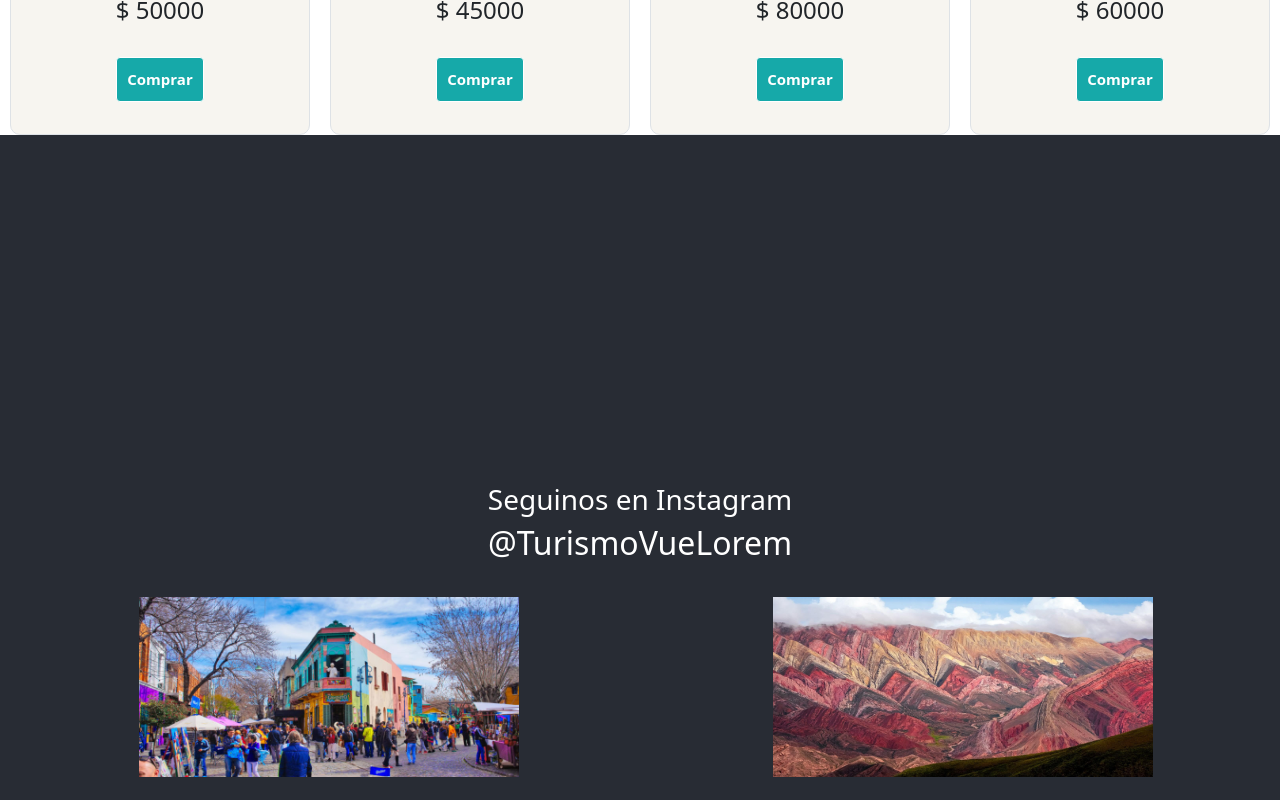
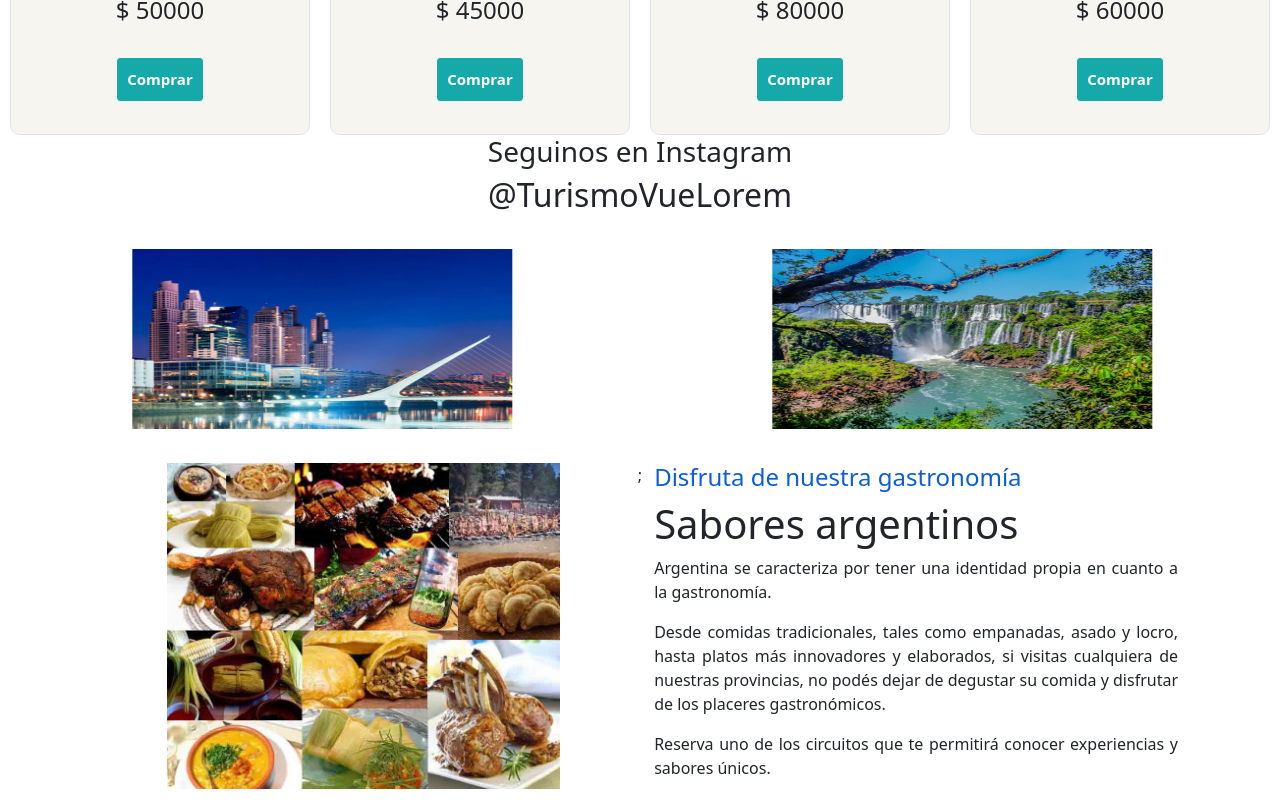
Before and after one commit to GPallero/Proyecto-React-Numen, a React (Create React App) app: page / in a window 1280 px wide. Shown: the part 1140-1940 px from the top of the page. Built offline with nearby package versions, Linux system fonts and the light colour scheme.

Commit message:
Revisión carousel

```diff
--- a/package.json
+++ b/package.json
@@ -3,6 +3,7 @@
   "version": "0.1.0",
   "private": true,
   "dependencies": {
+    "@mui/material": "^5.2.3",
     "@testing-library/jest-dom": "^5.15.0",
     "@testing-library/react": "^11.2.7",
     "@testing-library/user-event": "^12.8.3",
--- a/src/App.css
+++ b/src/App.css
@@ -14,11 +14,10 @@
 }
 
 .App-header {
-	background-color: #282c34;
-	min-height: 100vh;
+	background-color: blue;
+	/* min-height: 100vh; */
 	display: flex;
 	flex-direction: column;
-	align-items: center;
 	justify-content: center;
 	font-size: calc(10px + 2vmin);
 	color: white;
--- a/src/App.js
+++ b/src/App.js
@@ -1,6 +1,6 @@
 import 'bootstrap/dist/css/bootstrap.min.css';
 import React from 'react'
-import './App.css';
+// import './App.css';
 import Header from './components/Header';
 import Main from './components/Main';
 import Footer from './components/Footer';
--- a/src/components/Main.js
+++ b/src/components/Main.js
@@ -11,13 +11,8 @@ const Main = () => {
     <>
         <Seccion1/>
         <Paquetes/>
-        <div className="App">
-         <header className="App-header">
-          <Micarousel />
-        </header>
-        </div>
-
-          <Gastronomia/>
+        <Micarousel />
+        <Gastronomia/>
 
 
     </>
--- a/src/components/Main/carousel.css
+++ b/src/components/Main/carousel.css
@@ -1,28 +1,38 @@
+.container-carousel {
+	padding: 0;
+	margin: 0;
+	height: 100%;
+	width: 100%;
+}
 h2 {
+	text-align: center;
 	padding-bottom: 1rem;
 }
 h2:hover {
 	font-weight: bolder;
 }
+h3 {
+	text-align: center;
+}
+.slides-container {
+	overflow-x: hidden;
+	/* position: fixed; */
+}
+
 .slides-items {
 	display: flex;
 	width: 350%;
-	animation-name: slide;
+	animation-name: slides;
 	animation-duration: 10s;
 	animation-iteration-count: infinite;
 }
 
-.slides-container {
-	overflow-x: hidden;
-	position: fixed;
+.slides-items div {
+	width: 100%;
 }
-
-.slides-items-div {
-	width: 50%;
-}
-.slides-items-div > img {
+.slides-items div > img {
 	width: 100%;
-	height: 50px;
+	height: 100%;
 	margin: 0 auto;
 	display: grid;
 	padding: 10px;
@@ -50,7 +60,7 @@ h2:hover {
 }
 
 @media (min-width: 400px) {
-	.slides-items-div > img {
+	.slides-items div > img {
 		height: 200px;
 		max-width: 400px;
 	}
--- a/src/components/Main/carousel.jsx
+++ b/src/components/Main/carousel.jsx
@@ -1,5 +1,5 @@
 import React from "react";
-import "../../App.css";
+// import "../../App.css";
 import "./carousel.css"
 import Iguazu from "../../images/iguazu.png";
 import Jujuy from "../../images/jujuy.jpg";
@@ -12,7 +12,8 @@ import {Container} from 'react-bootstrap'
 const MiCarousel = () => {
   return (
     <>
-    <Container fluid>
+    <Container fluid className="container-carousel">
+
       <h3>Seguinos en Instagram</h3>
       <h2>@TurismoVueLorem</h2>
       <div className="slides-container">
--- a/src/index.js
+++ b/src/index.js
@@ -2,8 +2,7 @@ import React from 'react';
 import ReactDOM from 'react-dom';
 import './index.css';
 import App from './App';
-import '../node_modules/bootstrap/dist/css/bootstrap.min.css';
-
+import 'bootstrap/dist/css/bootstrap.min.css';
 
 ReactDOM.render(
   <React.StrictMode>
```
Also changed, not shown: 1 other file (tests, documents, lock files or other folders).
